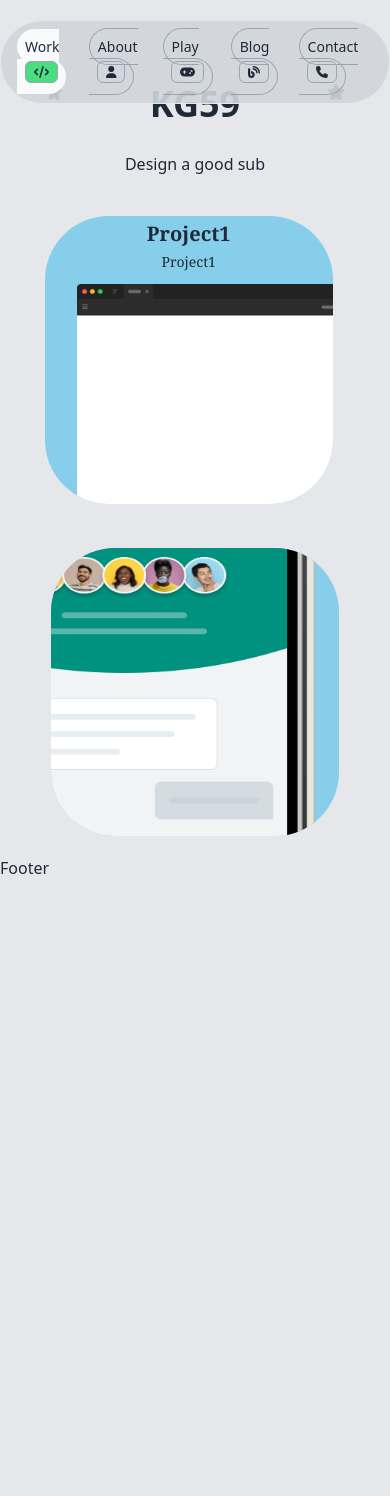
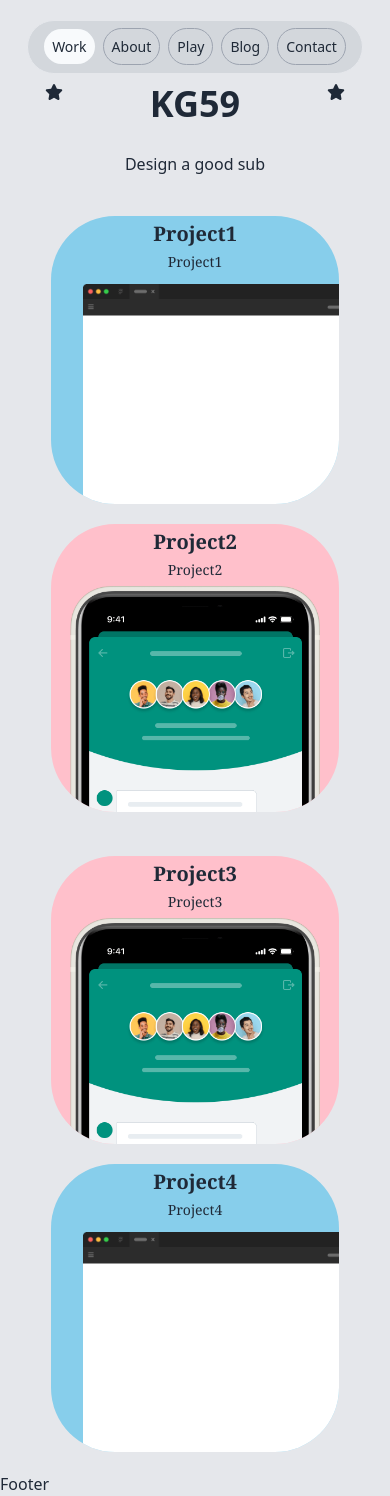
Before and after one commit to kg59/portfolio, a Next.js app: page / in a window 390 px wide. Before the commit the page ends 880 px from the top, so only its background shows below. Built offline with nearby package versions, Linux system fonts and the light colour scheme.

Commit message:
media query fixes

```diff
--- a/components/Navbar/Navbar.jsx
+++ b/components/Navbar/Navbar.jsx
@@ -35,7 +35,7 @@ export default function Navbar() {
                       <Link href={item.link} onClick={()=> dispatch(updateSelected(index))}>
                         <span className='nav-item'>
                           {item.name}
-                          <FontAwesomeIcon icon={item.icon} className="nav-icon"/>
+                          <i className="hidden md:table-cell"><FontAwesomeIcon icon={item.icon} className="nav-icon"/></i>
                         </span>
                       </Link>
                       </li>
@@ -46,7 +46,7 @@ export default function Navbar() {
                       <Link href={item.link} onClick={()=> dispatch(updateSelected(index))}>
                         <span className='nav-item-selected'>
                           {item.name}
-                          <FontAwesomeIcon icon={item.icon} className="nav-icon bg-green-400"/>
+                          <i className="hidden md:table-cell"><FontAwesomeIcon icon={item.icon} className="nav-icon bg-green-400"/></i>
                         </span>
                       </Link>
                       </li>
--- a/components/Navbar/Navbar.module.css
+++ b/components/Navbar/Navbar.module.css
@@ -20,7 +20,7 @@
     }
 
     .nav-icon {
-        @apply hidden md:table-cell rounded-md border text-xs py-1 px-2 ml-2 mt-1 border-gray-400 align-text-top;
+        @apply rounded-md border text-xs py-1 px-2 ml-2 mt-1 border-gray-400 align-text-top;
     }
 
     .nav-item-selected {
--- a/components/Works/Work.module.css
+++ b/components/Works/Work.module.css
@@ -36,6 +36,6 @@
     }
 
     .work-image-mob {
-        @apply right-[1.5rem] bottom-[-15rem] max-w-sm md:bottom-[-15rem] md:right-[4.5rem] md:max-w-lg  max-h-[40rem] absolute;
+        @apply right-[1.2rem] bottom-[-17rem] max-w-sm md:bottom-[-5rem] md:right-[9.5rem] md:max-w-lg  max-h-[40rem] absolute;
     }
 }
--- a/components/Works/WorkBox.jsx
+++ b/components/Works/WorkBox.jsx
@@ -1,11 +1,23 @@
-export default function WorkBox({card1, card2, card3}) {
+/**
+ * It contains four card slots
+ * card1 -> flex
+ * card2 -> flex-row
+ * card3 -> flex-row
+ * card4 -> flex
+ *
+ * @param {card1,card2,card3,card4}
+ * @returns
+ */
+
+export default function WorkBox({ card1, card2, card3, card4 }) {
   return (
     <div className="work-box">
-        {card1}
-        <div className="work-box-mobile">
-          {card2}
-        </div>
-        {card3}
+      {card1}
+      <div className="work-box-mobile">
+      {card2}
+      {card3}
+      </div>
+      {card4}
     </div>
   )
 }
--- a/components/Works/WorkCard.jsx
+++ b/components/Works/WorkCard.jsx
@@ -1,7 +1,7 @@
 import Image from 'next/image'
 import presets from './default-presets.json'
 
-const setImageClass = (cardbig,imagemob) => {
+const setImageClass = (cardbig, imagemob) => {
     if (imagemob) {
         return "work-image-mob"
     }
@@ -13,7 +13,7 @@ const setImageClass = (cardbig,imagemob) => {
     }
 }
 
-const setCardClass = (cardbig,cardmobile) => {
+const setCardClass = (cardbig, cardmobile) => {
     if (cardbig) {
         return "work-card-big"
     } else if (cardmobile) {
@@ -23,8 +23,8 @@ const setCardClass = (cardbig,cardmobile) => {
     }
 }
 
-const setImage = (imagesrc,imagemob) => {
-    if(imagesrc != undefined) {
+const setImage = (imagesrc, imagemob) => {
+    if (imagesrc != undefined) {
         return imagesrc
     } else if (imagemob) {
         return "/default-mob.png"
@@ -34,7 +34,7 @@ const setImage = (imagesrc,imagemob) => {
 }
 
 const setPreset = (imagepreset, imagemob) => {
-    if(imagepreset != undefined) {
+    if (imagepreset != undefined) {
         return imagepreset
     } else if (imagemob) {
         return presets.workMob
@@ -44,20 +44,24 @@ const setPreset = (imagepreset, imagemob) => {
 }
 
 /**
+ * Card to be fitted inside work box
+ * cardbig -> hidden in mobile
+ * cardmobile -> hidden in desktop
  *
  * @param {name, description, cardbig cardmobile,cardcolor,imagepreset,imagesrc, imagemob}
  * @returns
  */
 
-export default function WorkCard({name,description,cardbig,cardmobile,cardcolor,imagepreset,imagesrc, imagemob}) {
-  const preset = setPreset(imagepreset,imagemob)
+export default function WorkCard({ name, description, cardbig, cardmobile, cardcolor, imagepreset, imagesrc, imagemob }) {
+    const preset = setPreset(imagepreset, imagemob)
     return (
-    <div className={setCardClass(cardbig,cardmobile)} style={{backgroundColor: cardcolor? cardcolor : "skyblue"}}>
+        <div className={setCardClass(cardbig, cardmobile)} style={{ backgroundColor: cardcolor ? cardcolor : "skyblue" }}>
             <span className="work-name">{name}</span>
             <span className="work-description">{description}</span>
-        <Image className={setImageClass(cardbig,imagemob)} src={setImage(imagesrc,imagemob)}
+            <Image className={setImageClass(cardbig, imagemob)} src={setImage(imagesrc, imagemob)}
                 width={preset.modifiers.width}
-        height={preset.modifiers.height}/>
+                height={preset.modifiers.height}
+                alt={description} />
         </div>
     )
 }
--- a/components/Works/default-presets.json
+++ b/components/Works/default-presets.json
@@ -9,7 +9,7 @@
     "workMob": {
       "modifiers": {
         "format": "png",
-        "width": 400,
+        "width": 340,
         "height": 1756
         }
     }
--- /dev/null
+++ b/config/presets.json
@@ -0,0 +1,9 @@
+{
+"mob": {
+      "modifiers": {
+        "format": "png",
+        "width": 250,
+        "height": 1756
+        }
+    }
+}
--- a/pages/index.jsx
+++ b/pages/index.jsx
@@ -3,6 +3,8 @@ import Hero from '@/components/Hero/Hero'
 import WorkCard from '@/components/Works/WorkCard'
 import WorkBox from '@/components/Works/WorkBox'
 import Layout from '@/layouts/Default/Default'
+
+import imagePresets from '@/config/presets.json'
 
 export default function index() {
   return (
@@ -14,12 +16,14 @@ export default function index() {
     <>
       <Hero/>
       <WorkBox
-      card1={<WorkCard name="Project1" description="Project1"/>}
-      card2={<WorkCard name="Project2" description="Project2" cardbig={true}/>}
+      card1={<WorkCard name="Project1" description="Project1" cardbig={true}/>}
+      card3={<WorkCard name="Project2" cardcolor="pink" description="Project2" imagemob={true} imagepreset={imagePresets.mob}/>}
+      card2={<WorkCard name="Project1" description="Project1" cardmobile={true}/>}
       />
       <WorkBox
-      card1={<WorkCard name="Project3" description="Project3" cardbig={true}/>}
-      card2={<WorkCard name="Project4" description="Project4" imagemob={true}/>}
+      card4={<WorkCard name="Project4" description="Project4" cardbig={true}/>}
+      card2={<WorkCard name="Project3" cardcolor="pink" description="Project3" imagemob={true} imagepreset={imagePresets.mob}/>}
+      card3={<WorkCard name="Project4" description="Project4" cardmobile={true}/>}
       />
     </>
   }
```
Lines whose indentation alone changed are shown as unchanged.
